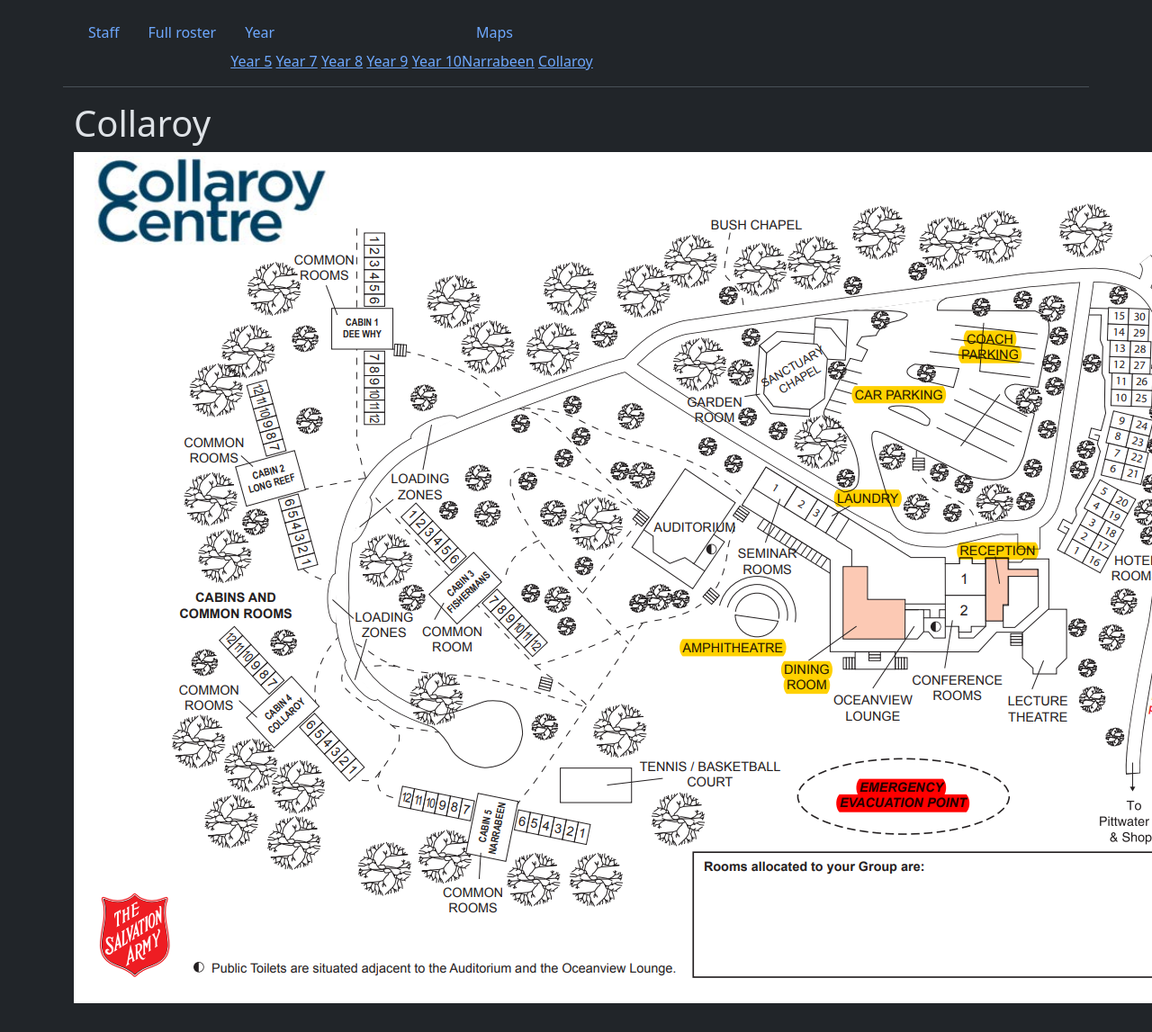
After one commit to AuroraCollege/ResFlask, a Flask app: page /maps/Collaroy/ in a window 1280 px wide; the page is wider, and only the part inside the window is pictured. The commit adds this page. Shown: that part at 90% size. Run offline with Flask 3, Linux system fonts and the light colour scheme; some libraries are stand-ins or nearby versions.

Commit message:
Added map feature

```diff
--- a/app.py
+++ b/app.py
@@ -34,5 +34,14 @@ def staff(number):
     )
 
 
+@app.route("/maps/<site>/")
+def maps(site):
+    if site == "Narrabeen" or site == "Collaroy":
+        print(site, type(site))
+        return render_template("map.html", r=r, site=site)
+    else:
+        abort(404)
+
+
 if __name__ == "__main__":
     app.run(port=5000)
--- a/templates/layout.html
+++ b/templates/layout.html
@@ -51,6 +51,25 @@
             {% endfor %}
           </div>
         </li>
+
+        <li class="nav-item">
+          <button
+            type="button"
+            class="nav-link{% if request.endpoint == 'group' %} active{% endif %}"
+            data-bs-toggle="menu"
+            aria-expanded="false"
+          >
+            Maps
+          </button>
+          <div class="menu">
+            {% for site in ["Narrabeen", "Collaroy"] %}
+            <a class="menu-item" href="{{ url_for('maps', site=site) }}"
+              >{{ site }}</a
+            >
+            {% endfor %}
+          </div>
+        </li>
+
         <li class="nav-item" hidden>
           <a class="nav-link" id="pinned-link" href="#"></a>
         </li>
--- /dev/null
+++ b/templates/map.html
@@ -0,0 +1,17 @@
+{% extends "layout.html" %} {% block content %}
+<h1>{{ site }}</h1>
+{% if site == "Narrabeen" %}
+<img
+  class="img-responsive"
+  src="{{ url_for('static', filename='Narra.png') }}"
+  alt="Narrabeen Map"
+/>
+{% elif site == "Collaroy" %}
+<img
+  class="img-responsive"
+  src="{{ url_for('static', filename='Colla.png') }}"
+  alt="Narrabeen Map"
+/>
+{% endif %}
+<div class="row row-cols-auto g-3 py-4"></div>
+{% endblock %}
```
Also changed, not shown: static/Colla.png (added), static/Narra.png (added).
